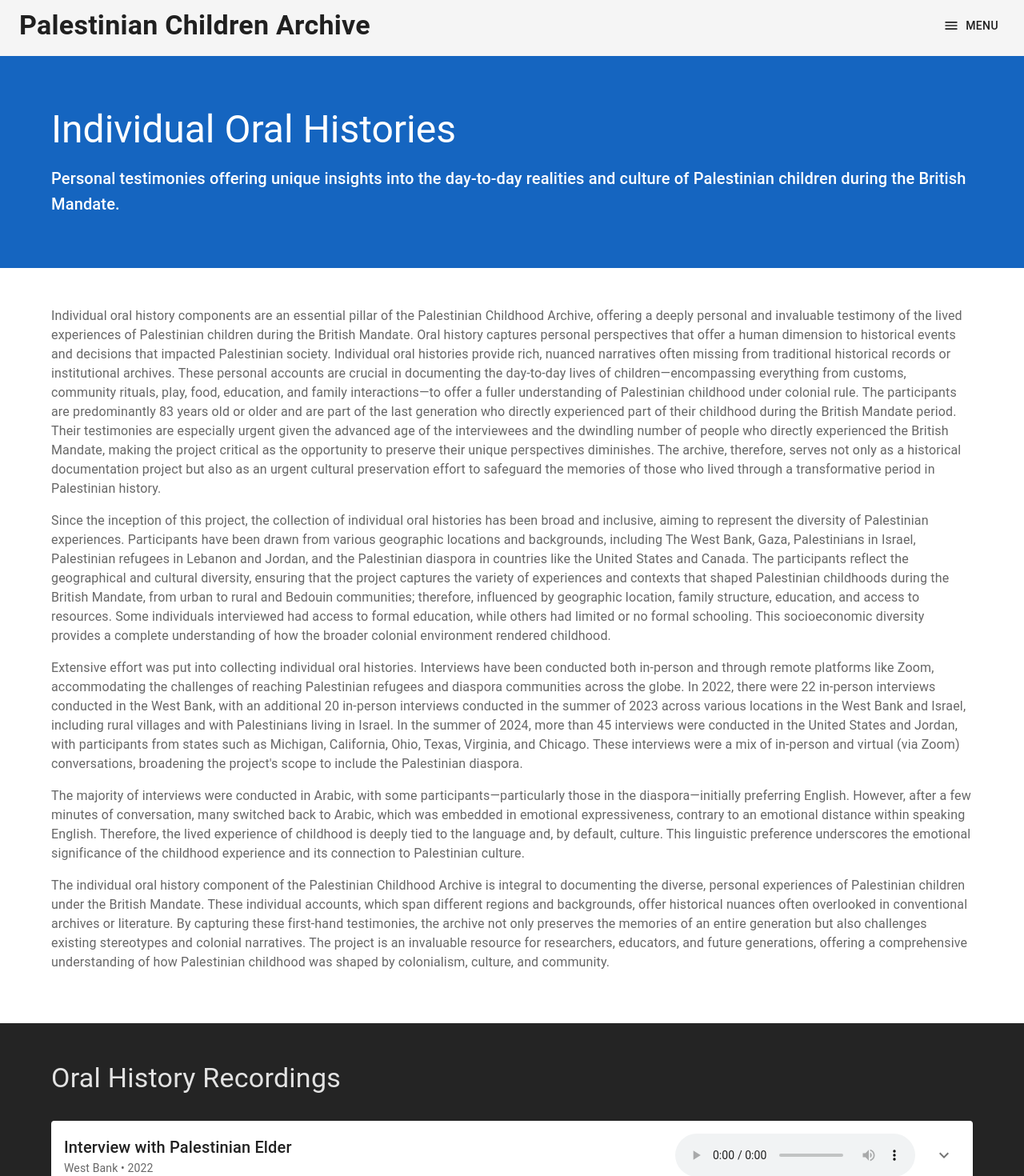
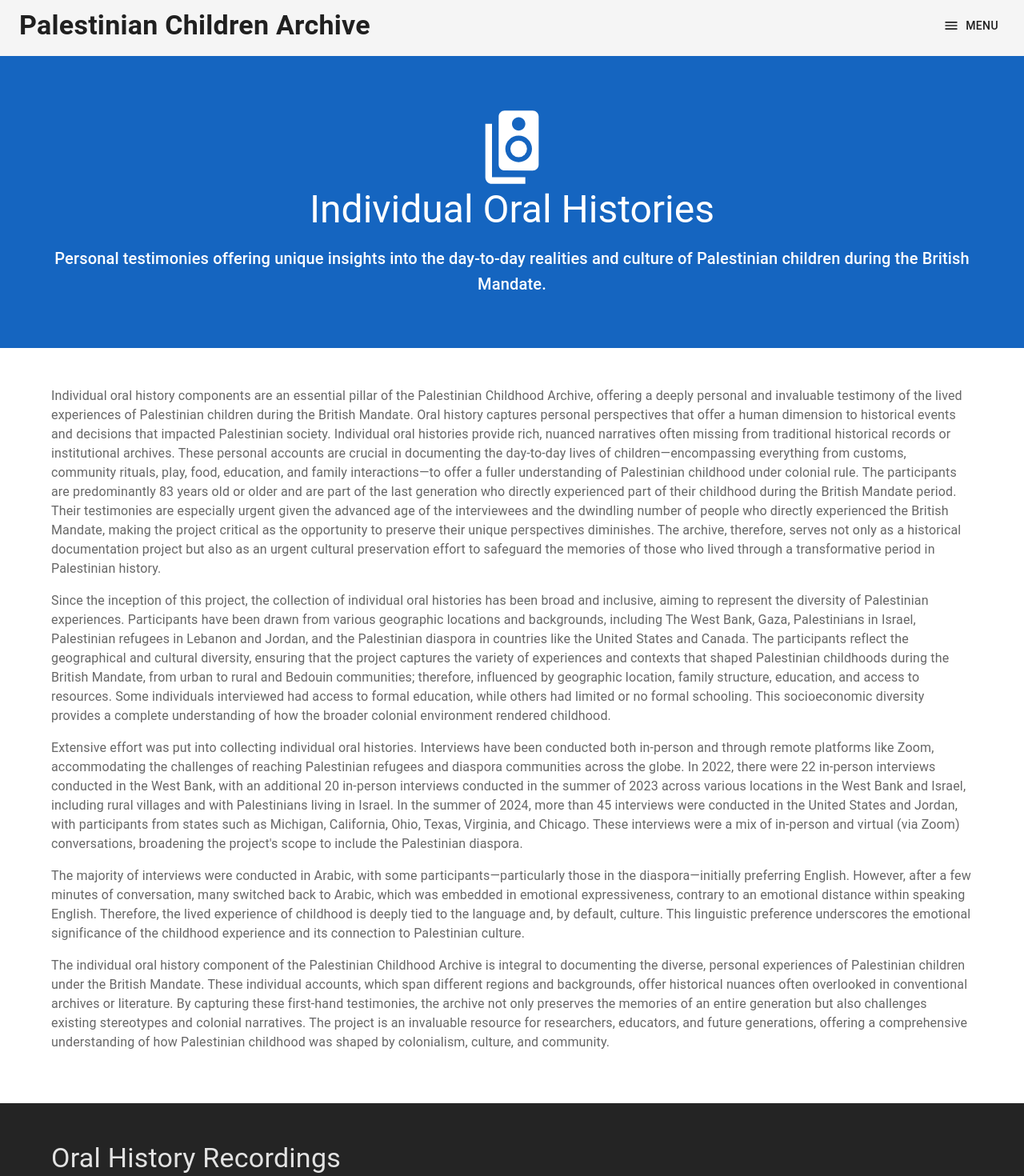
Before and after one commit to Palestinian-Children-Archive/palestinian-children-archive.github.io, a React (Vite) app: page /#/oral-history in a window 1280 px wide. Shown: the top 1470 px of the page at 80% size. Built offline with nearby package versions, Linux system fonts and the light colour scheme.

Commit message:
chore: remove transcripts

```diff
--- a/src/navigation/screens/OralHistory.tsx
+++ b/src/navigation/screens/OralHistory.tsx
@@ -1,4 +1,3 @@
-import { useState } from "react";
 import ReactAudioPlayer from "react-audio-player";
 import {
   Box,
@@ -7,13 +6,8 @@ import {
   Grid,
   Card,
   CardContent,
-  IconButton,
-  useTheme,
-  Paper,
-  Collapse,
-  Divider,
 } from "@mui/material";
-import { ExpandMore as ExpandMoreIcon } from "@mui/icons-material";
+import { SpeakerGroup } from "@mui/icons-material";
 
 const interviews = [
   {
@@ -50,10 +44,7 @@ const paragraphs = [
   "The individual oral history component of the Palestinian Childhood Archive is integral to documenting the diverse, personal experiences of Palestinian children under the British Mandate. These individual accounts, which span different regions and backgrounds, offer historical nuances often overlooked in conventional archives or literature. By capturing these first-hand testimonies, the archive not only preserves the memories of an entire generation but also challenges existing stereotypes and colonial narratives. The project is an invaluable resource for researchers, educators, and future generations, offering a comprehensive understanding of how Palestinian childhood was shaped by colonialism, culture, and community. ",
 ];
 
-const AudioPlayer = ({ audioUrl, title, location, year, transcript }) => {
-  const [showTranscript, setShowTranscript] = useState(false);
-  const theme = useTheme();
-
+const AudioPlayer = ({ audioUrl, title, location, year }) => {
   return (
     <Card sx={{ mb: 3 }}>
       <CardContent>
@@ -67,35 +58,7 @@ const AudioPlayer = ({ audioUrl, title, location, year, transcript }) => {
           <Grid item>
             <ReactAudioPlayer src={audioUrl} autoPlay controls />
           </Grid>
-          <Grid item>
-            <IconButton
-              onClick={() => setShowTranscript(!showTranscript)}
-              sx={{ transform: showTranscript ? "rotate(180deg)" : "none" }}
-            >
-              <ExpandMoreIcon />
-            </IconButton>
-          </Grid>
         </Grid>
-
-        <Collapse in={showTranscript}>
-          <Box sx={{ mt: 2 }}>
-            <Divider sx={{ my: 2 }} />
-            <Typography variant="subtitle1" gutterBottom>
-              Transcript
-            </Typography>
-            <Paper
-              variant="outlined"
-              sx={{
-                p: 2,
-                backgroundColor: theme.palette.grey[50],
-                maxHeight: "200px",
-                overflow: "auto",
-              }}
-            >
-              <Typography variant="body2">{transcript}</Typography>
-            </Paper>
-          </Box>
-        </Collapse>
       </CardContent>
     </Card>
   );
@@ -104,9 +67,16 @@ const AudioPlayer = ({ audioUrl, title, location, year, transcript }) => {
 const OralHistory = () => {
   return (
     <Box>
-      {/* Hero Section */}
-      <Box sx={{ bgcolor: "primary.dark", color: "white", py: 8 }}>
+      <Box
+        sx={{
+          bgcolor: "primary.dark",
+          color: "white",
+          py: 8,
+          textAlign: "center",
+        }}
+      >
         <Container>
+          <SpeakerGroup sx={{ fontSize: "100px" }} />
           <Typography variant="h3" component="h1" gutterBottom>
             Individual Oral Histories
           </Typography>
@@ -118,7 +88,6 @@ const OralHistory = () => {
         </Container>
       </Box>
 
-      {/* Description Section */}
       <Box sx={{ bgcolor: "background.paper", py: 6 }}>
         <Container>
           {paragraphs.map((p) => (
@@ -129,7 +98,6 @@ const OralHistory = () => {
         </Container>
       </Box>
 
-      {/* Audio Players Section */}
       <Box sx={{ py: 6 }}>
         <Container>
           <Typography variant="h4" component="h2" gutterBottom>
@@ -143,7 +111,6 @@ const OralHistory = () => {
                 title={interview.title}
                 location={interview.location}
                 year={interview.year}
-                transcript={interview.transcript}
               />
             ))}
           </Box>
```
